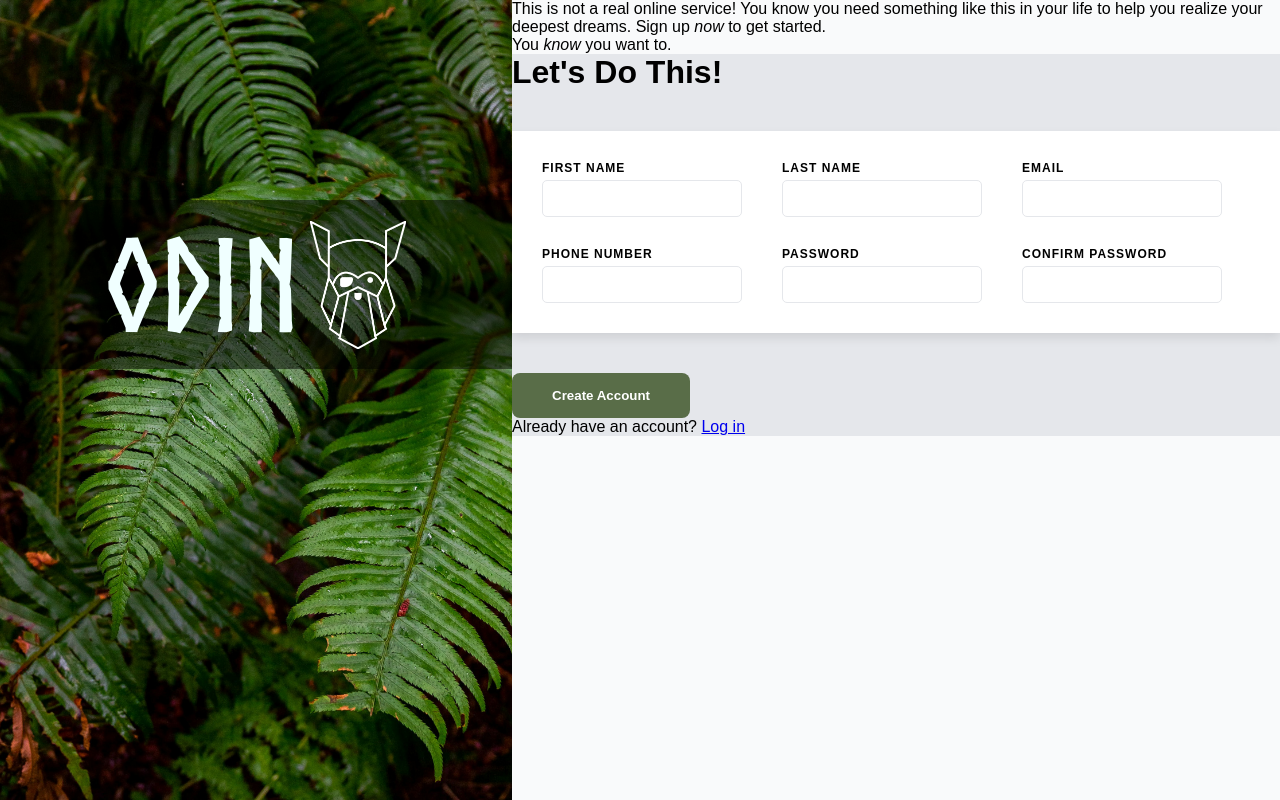
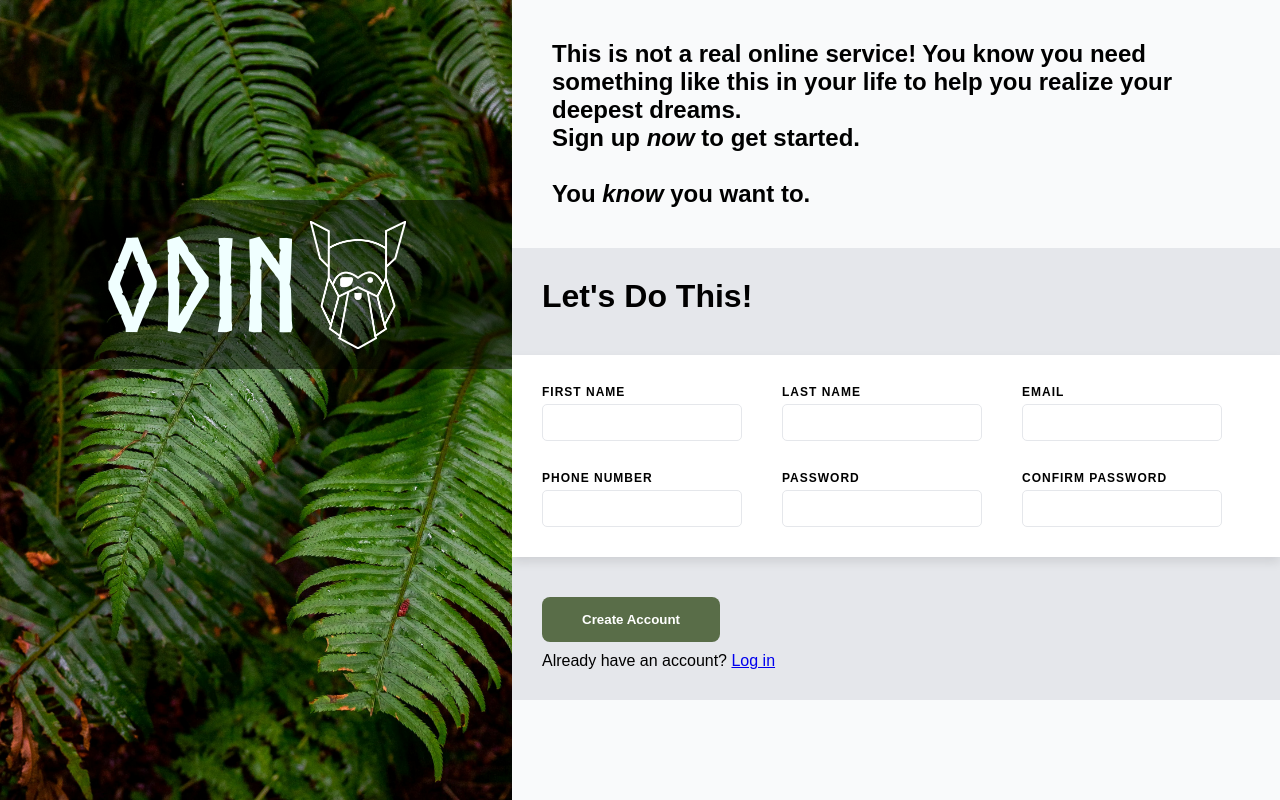
Before and after one commit to H3rnYee/odin-signup-form, a plain HTML site: page index.html in a window 1280 px wide. Drawn offline with Linux system fonts and the light colour scheme.

Commit message:
final stuff

```diff
--- a/index.html
+++ b/index.html
@@ -18,7 +18,9 @@
 
         <div class="heading">
             <div class="text-top">
-                <p>This is not a real online service! You know you need something like this in your life to help you realize your deepest dreams. Sign up <em>now</em> to get started.</p>
+                <p>This is not a real online service! You know you need something like this in your life to help you realize your deepest dreams.</p>
+                <p>Sign up <em>now</em> to get started.</p><br>
+
                 <p>You <em>know</em> you want to.</p>
             </div>
 
@@ -46,17 +48,17 @@
                     </div>
                     <div class="input-field">
                         <label for="Password">Password</label>
-                        <input id="Password" name="Password" type="password" />
+                        <input id="Password" name="Password" type="password" autocomplete="new-password" />
                     </div>
                     <div class="input-field">
                         <label for="Confirm-Password">Confirm Password</label>
-                        <input id="Confirm-Password" name="Confirm-Password" type="password" />
+                        <input id="Confirm-Password" name="Confirm-Password" type="password" autocomplete='new-password'/>
                     </div>
                 </div>
 
                 <div class="footer">
                     <button type="submit">Create Account</button>
-                    <p>Already have an account? <a href="#">Log in</a></p>
+                    <p id="account">Already have an account? <a href="#">Log in</a></p>
                 </div>
             </form>
         </div>
--- a/style.css
+++ b/style.css
@@ -58,11 +58,23 @@
 }
 
 /* 3. Form Area Styling */
+.text-top{
+    margin: 40px;
+    font-size: 1.5rem;
+    font-weight: bold;
+}
+
+
 .heading {
     display: flex;
     flex-direction: column;
     background-color: #f9fafb;
     flex: 1; /* Takes up remaining space */
+}
+.form-title{
+    margin: 30px;
+    font-size: 1rem;
+    font-weight: bold;
 }
 
 .form-area {
@@ -117,3 +129,10 @@ button {
     background-color: #E5E7EB;
 
 }
+.footer{
+    margin: 30px;
+}
+
+#account{
+    padding-top: 10px;
+}
```
